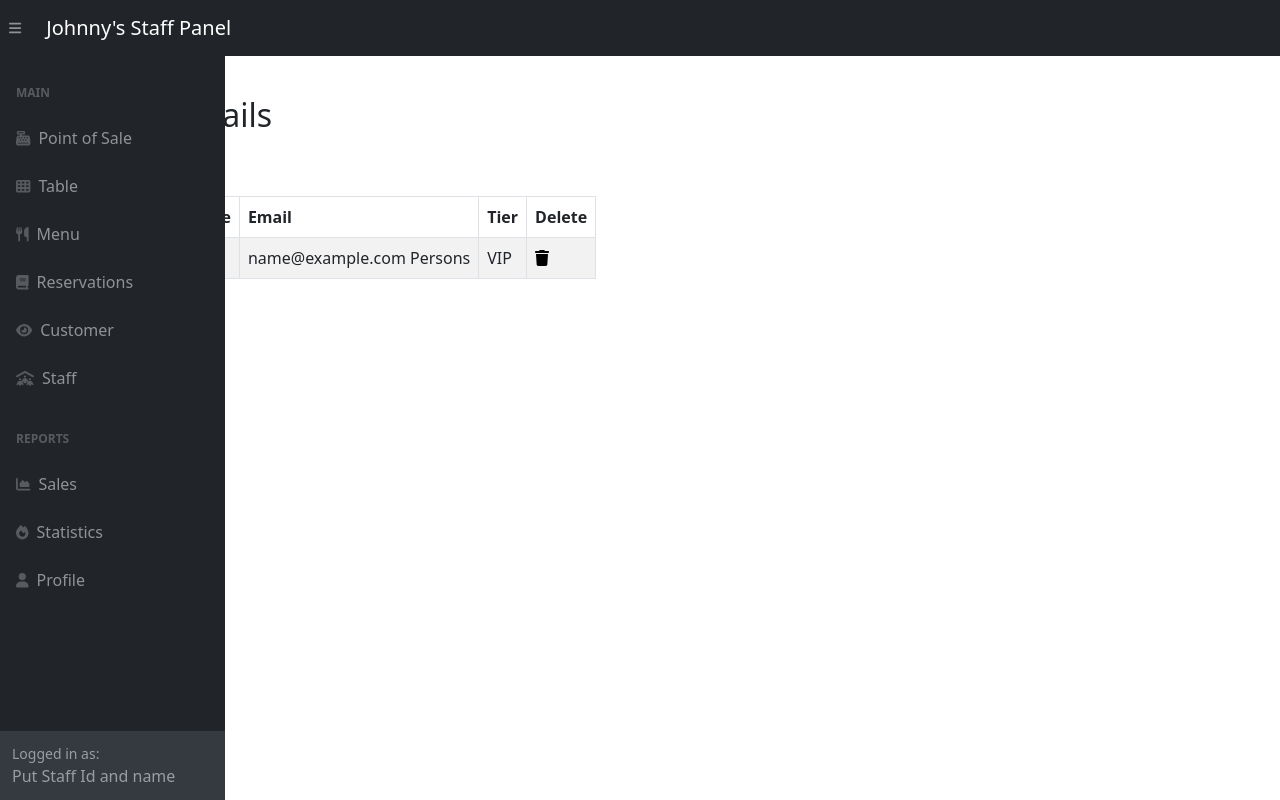
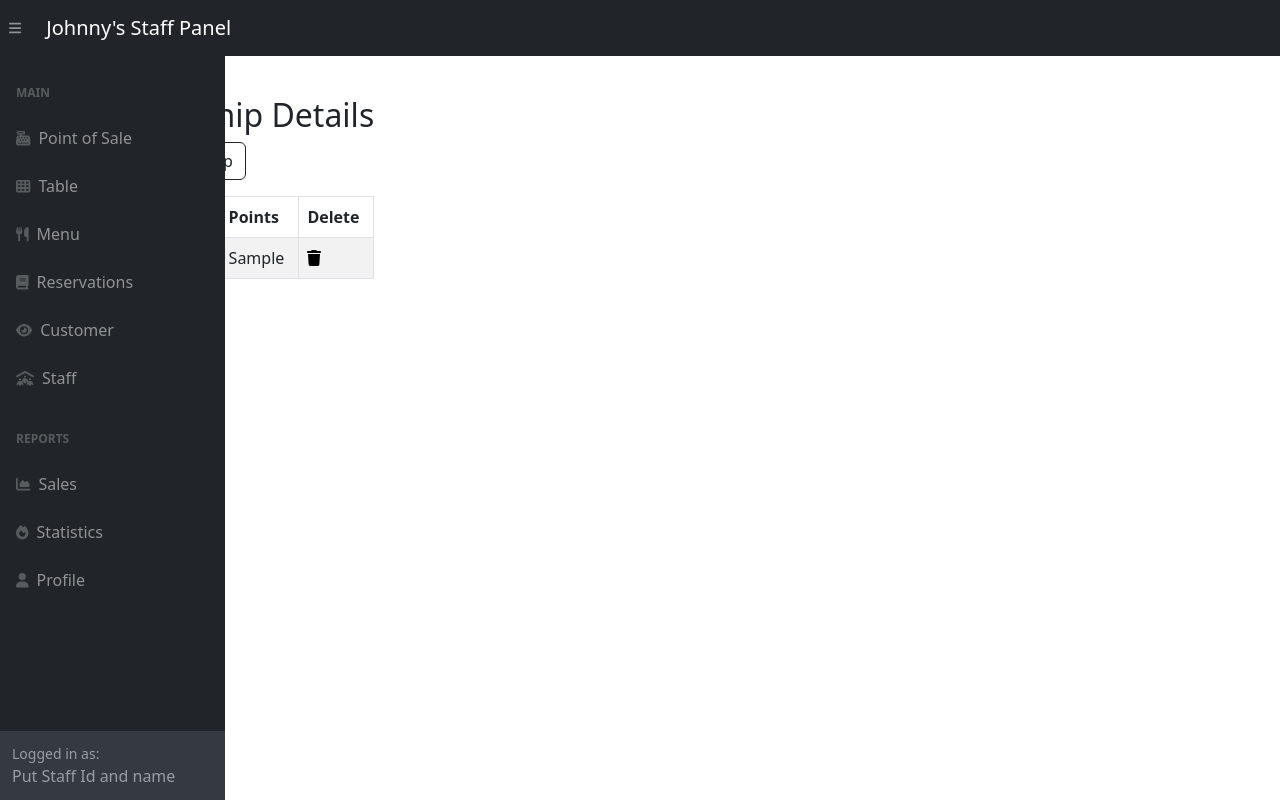
Before and after one commit to BryanTheLai/RestaurantProject, a PHP site: page /adminSide/panel/customer-panel.php in a window 1280 px wide. Run offline with PHP 8.4, Linux system fonts and the light colour scheme; tables that the repository leaves empty or names only in its code hold one stand-in row (values such as "Sample post"); some libraries are stand-ins or nearby versions.

Commit message:
Update customer-panel.php

```diff
--- a/MiniProject/adminSide/panel/customer-panel.php
+++ b/MiniProject/adminSide/panel/customer-panel.php
@@ -1,43 +1,37 @@
-<?php  include '../inc/dashHeader.php'?>'
-. '    <div class="wrapper">
+<?php include '../inc/dashHeader.php'; ?>
+
+<div class="wrapper">
     <div class="container-fluid pt-5 pl-600">
         <div class="row">
             <div class="m-50">
                 <div class="mt-5 mb-3">
-                        <h2 class="pull-left">Staff Details</h2>
-                        <a href="../customerCrud/createCust.php" class="btn btn-outline-dark"><i class="fa fa-plus"></i> Add Table</a>
+                    <h2 class="pull-left">Membership Details</h2>
+                    <a href="../customerCrud/createCust.php" class="btn btn-outline-dark"><i class="fa fa-plus"></i> Add Membership</a>
                 </div>
                 <?php
                 // Include config file
                 require_once "../config.php";
 
                 // Attempt select query execution
-                    $sql = "SELECT * FROM Customer ORDER BY customer_name;";
-                    if($result = mysqli_query($link, $sql)){
-                        if(mysqli_num_rows($result) > 0){
+                $sql = "SELECT * FROM Memberships ORDER BY member_name;";
+                if ($result = mysqli_query($link, $sql)) {
+                    if (mysqli_num_rows($result) > 0) {
                         echo '<table class="table table-bordered table-striped">';
                         echo "<thead>";
                         echo "<tr>";
-                                        echo "<th>Customer Name</th>";
-                                        echo "<th>Email</th>";
-                                        echo "<th>Tier</th>";
+                        echo "<th>Member Name</th>";
+                        echo "<th>Points</th>";
                         echo "<th>Delete</th>";
                         echo "</tr>";
                         echo "</thead>";
                         echo "<tbody>";
-                                while($row = mysqli_fetch_array($result)){
+                        while ($row = mysqli_fetch_array($result)) {
                             echo "<tr>";
-                                        echo "<td>" . $row['customer_name'] . "</td>";
-                                        echo "<td>" . $row['email'] . " Persons </td>";
-                                        if ($row['tier'] > 200) {
-                                            echo "<td>" . "VIP" . "</td>";
-                                        } else {
-                                            echo "<td>" . "Regular" . "</td>";
-                                        }
-
+                            echo "<td>" . $row['member_name'] . "</td>";
+                            echo "<td>" . $row['points'] . "</td>";
                             echo "<td>";
-                                        $deleteSQL = "DELETE FROM Customer WHERE customer_name = '" . $row['customer_name'] . "';";
-                                            echo '<a href="../customerCrud/deleteCustomer.php?id='. $row['customer_name'] .'" title="Delete Record" data-toggle="tooltip" onclick="return confirm(\'Are you sure you want to delete this table?\')"><span class="fa fa-trash text-black"></span></a>';
+                            $deleteSQL = "DELETE FROM Memberships WHERE member_id = '" . $row['member_id'] . "';";
+                            echo '<a href="../customerCrud/deleteCustomer.php?id=' . $row['member_id'] . '" title="Delete Record" data-toggle="tooltip" onclick="return confirm(\'Are you sure you want to delete this membership?\')"><span class="fa fa-trash text-black"></span></a>';
                             echo "</td>";
                             echo "</tr>";
                         }
@@ -45,10 +39,10 @@
                         echo "</table>";
                         // Free result set
                         mysqli_free_result($result);
-                        } else{
+                    } else {
                         echo '<div class="alert alert-danger"><em>No records were found.</em></div>';
                     }
-                    } else{
+                } else {
                     echo "Oops! Something went wrong. Please try again later.";
                 }
 
@@ -60,4 +54,4 @@
     </div>
 </div>
 
-<?php  include '../inc/dashFooter.php'?>
+<?php include '../inc/dashFooter.php'; ?>
```
Lines whose indentation alone changed are shown as unchanged.
